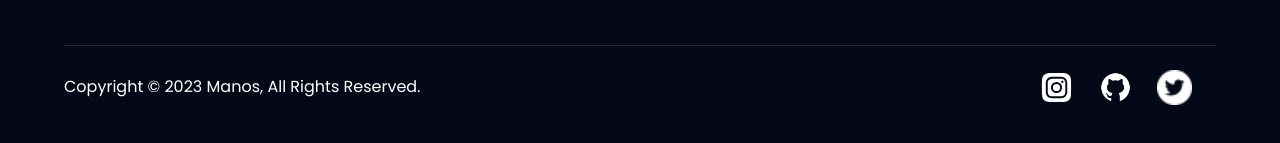
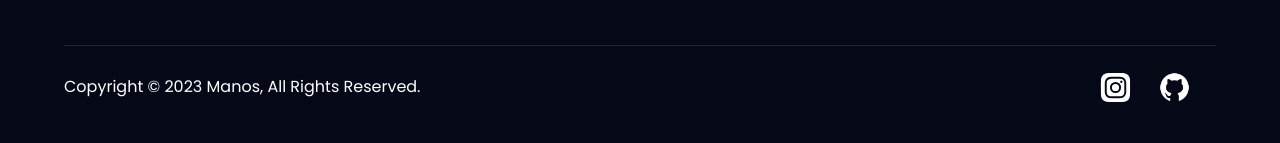
Before and after one commit to manos500/website, a React (Vite) app: page / in a window 1280 px wide. Shown: the part 1713-1856 px from the top of the page. Built offline with nearby package versions, Linux system fonts and the light colour scheme.

Commit message:
modify contact

```diff
--- a/src/constants/index.js
+++ b/src/constants/index.js
@@ -63,11 +63,6 @@ const socialMedia = [
     icon: github,
     link: "https://github.com/manos500",
   },
-  {
-    id: "social-media-4",
-    icon: twitter,
-    link: "https://twitter.com/Nikitakis_Manos",
-  },
 ];
 
 
```
